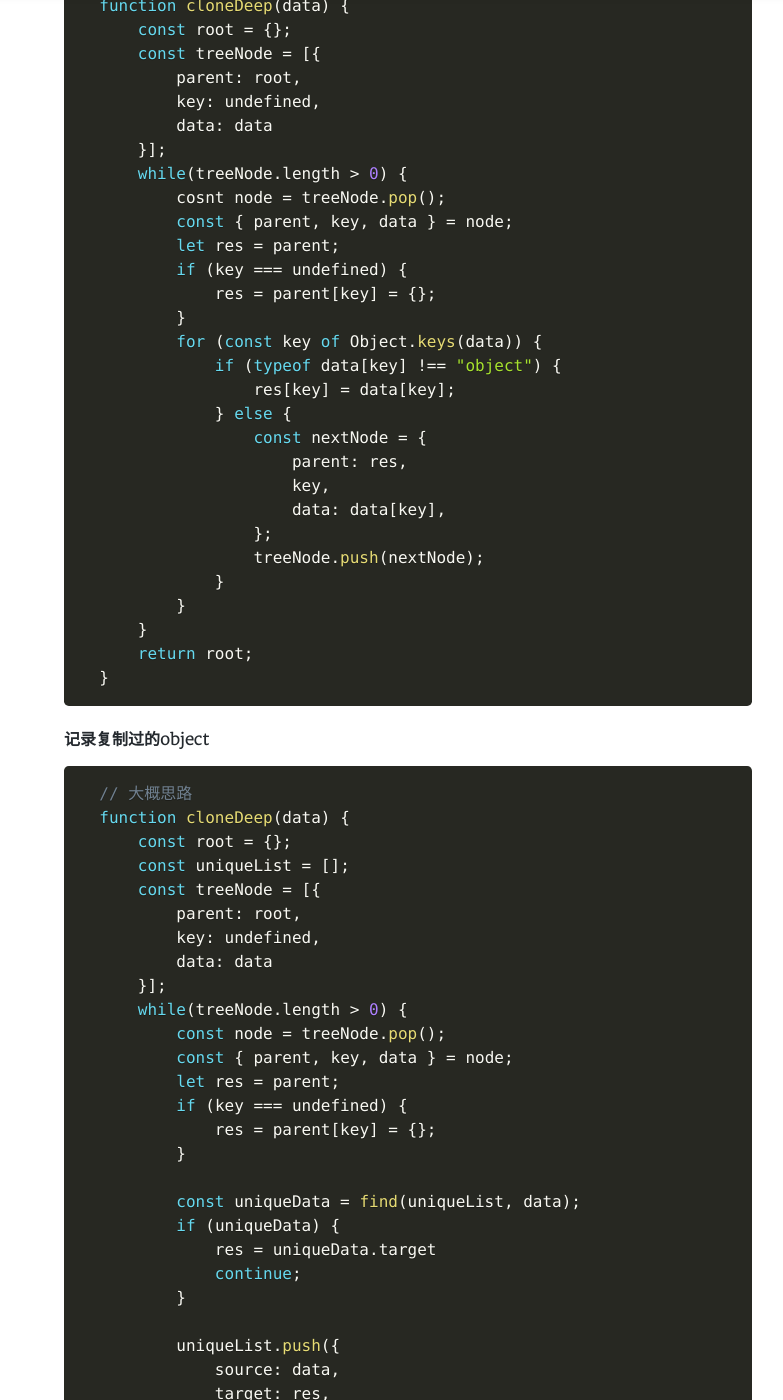
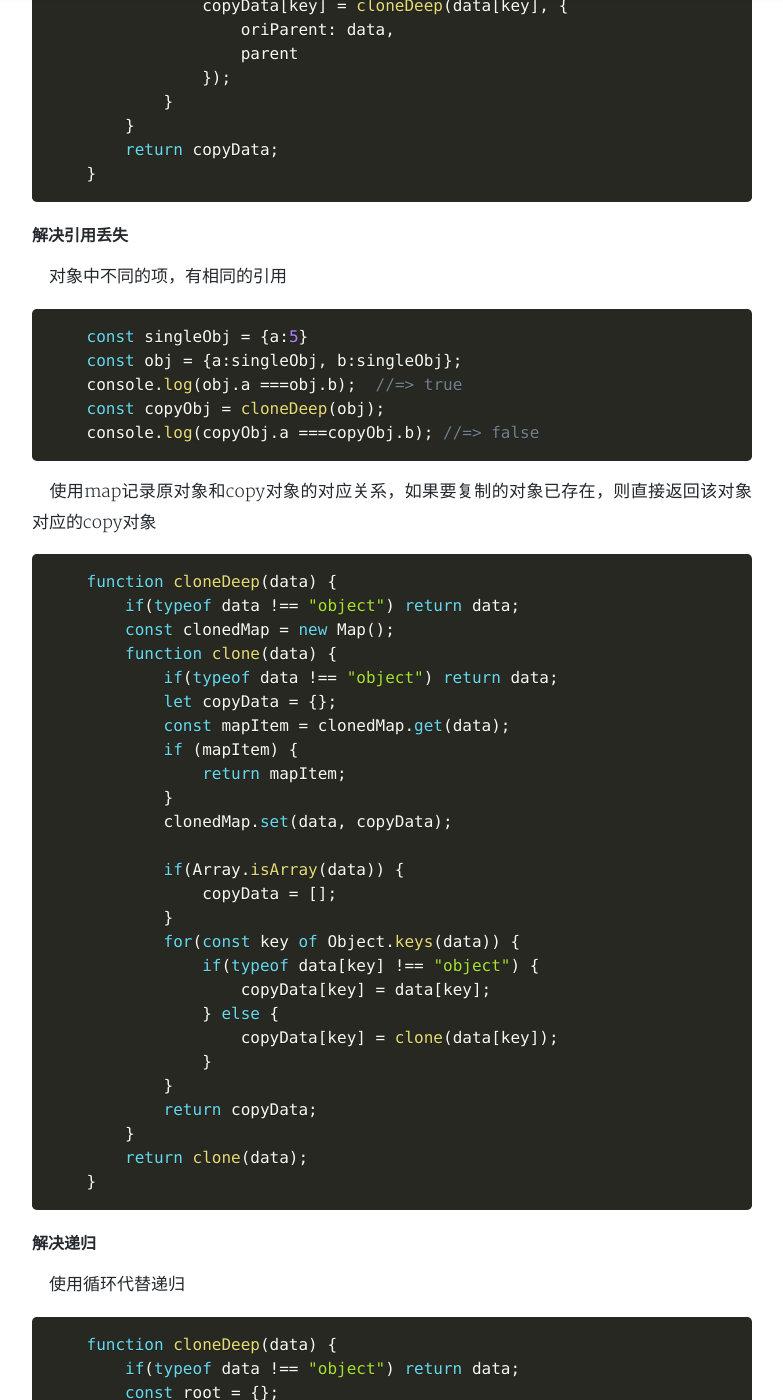
Before and after one commit to ZZChaser/ZZChaser.github.io, a Jekyll site: the page built from _posts/2020-02-28-js-cloneDeep.md, in a window 1280 px wide and 1400 px high, scrolled down 2471 px. Shown: the whole window, without its empty margins (248-1031 px from the left). Built offline with Jekyll 4.4.1, drawn with Linux system fonts in a browser that asks for light colours; nearby versions of some CDN libraries; a style sheet for code colours, icons or effects is not loaded; some of the changed text lies outside the part shown.

Commit message:
modify cloneDeep

````diff
--- a/_posts/2020-02-28-js-cloneDeep.md
+++ b/_posts/2020-02-28-js-cloneDeep.md
@@ -12,9 +12,19 @@
 ### 浅拷贝与深拷贝
 * 浅拷贝：js的数据类型中分为值类型和引用类型，浅拷贝在复制引用类型的时候只复制一层，拷贝地址，指向了同一份数据。
 * 深拷贝：深拷贝是进行无限层次的拷贝
-#### 简单示例：
+
+#### 说明示例
+```javascript
+    const oriObj = {a:{a1:2}};
+    const shallowObj = cloneShallow(oriObj);  // 浅拷贝
+    const deepObj = cloneDeep(oriObj);      //深拷贝
+    console.log(oriObj.a === shallowObj.a); // => true
+    console.log(oriObj.a === deepObj.a); // => false
+```
+### 浅拷贝
 ```javascript
     function cloneShallow(data) {
+        if(typeof data !== "object") return data;
         let copyData = {};
         if(Array.isArray(data)) {
             copyData = [];
@@ -27,143 +37,157 @@
         }
         return copyData;
     }
-
+```
+### 深拷贝
+```javascript
     function cloneDeep(data) {
-        if (typeof data !== "object") {
-            return data;
-        }
+        if(typeof data !== "object") return data;
         let copyData = {};
         if(Array.isArray(data)) {
             copyData = [];
         }
         for(const key of Object.keys(data)) {
-            if(typeof data[key] !== "object") {
-                return data[key];
-            } else {
-                return cloneDeep(data[key]);
+            if (typeof data[key] !== "object") {
+                copyData[key] = cloneDeep(data[key]);
+            }else {
+                copyData[key] = data[key];
             }
         }
+        return copyData;
     }
 ```
-### 深拷贝中的问题
-* 数据类型判断不精确
-* 数据层次多容易栈溢出
-* 循环引用问题
-#### 添加数据类型的判断
+&emsp;深拷贝中潜在的问题
+* 循环引用导致爆栈
+* 引用丢失
+* 递归层次过深还有爆栈可能
+
+#### 解决循环引用
+&emsp;对象中的一个子项与该对象或者该对象的父级的引用相同，说明存在循环引用
+```javascript
+    const obj = {};
+    obj.a = obj;
+```
+&emsp;使用循环检测，如果父级中已有该对象，则直接返回
+```javascript
+    function cloneDeep(data, parent = null) {
+        if(typeof data !== "object") return data;
+        let copyData = {};
+        while(parent) {
+            if (parent.oriParent === data) {
+                return parent.oriParent;
+            }
+            parent = parent.parent
+        }
+         if(Array.isArray(data)) {
+            copyData = [];
+        }
+        for(const key of Object.keys(data)) {
+            if(typeof data[key] !== "object") {
+                copyData[key] = data[key];
+            } else {
+                copyData[key] = cloneDeep(data[key], {
+                    oriParent: data,
+                    parent
+                });
+            }
+        }
+        return copyData;
+    }
+```
+#### 解决引用丢失
+&emsp;对象中不同的项，有相同的引用
+```javascript
+    const singleObj = {a:5}
+    const obj = {a:singleObj, b:singleObj};
+    console.log(obj.a ===obj.b);  //=> true
+    const copyObj = cloneDeep(obj);
+    console.log(copyObj.a ===copyObj.b); //=> false
+```
+&emsp;使用map记录原对象和copy对象的对应关系，如果要复制的对象已存在，则直接返回该对象对应的copy对象
 ```javascript
     function cloneDeep(data) {
-        // 判断基础类型，除了null
-        if (typeof data !== "object") {
-            return data;
+        if(typeof data !== "object") return data;
+        const clonedMap = new Map();
+        function clone(data) {
+            if(typeof data !== "object") return data;
+            let copyData = {};
+            const mapItem = clonedMap.get(data);
+            if (mapItem) {
+                return mapItem;
+            }
+            clonedMap.set(data, copyData);
+
+            if(Array.isArray(data)) {
+                copyData = [];
+            }
+            for(const key of Object.keys(data)) {
+                if(typeof data[key] !== "object") {
+                    copyData[key] = data[key];
+                } else {
+                    copyData[key] = clone(data[key]);
+                }
+            }
+            return copyData;
         }
-        // 单独处理null
-        if (data === null) {
-            return data;
-        }
-
-        let copyData = {};
-
-        // 处理Set
-        if (Object.prototype.toString.call(data) === "[object Set]") {
-            return new Set([...data]);
-        }
-        // Map Function
-
-        // 判断数组
-        if(Array.isArray(data)) {
-            copyData = [];
-        }
-        //
-        for(const key of Object.keys(data)) {
-            if(typeof data[key] !== "object") {
-                return data[key];
-            } else {
-                return cloneDeep(data[key]);
-            }
-        }
+        return clone(data);
     }
 ```
-#### 使用循环代替递归
+#### 解决递归
+&emsp;使用循环代替递归
 ```javascript
-    // 大概思路
     function cloneDeep(data) {
+        if(typeof data !== "object") return data;
         const root = {};
-        const treeNode = [{
+        const tree = [{
             parent: root,
-            key: undefined,
-            data: data
+            key: '',
+            data
         }];
-        while(treeNode.length > 0) {
-            cosnt node = treeNode.pop();
-            const { parent, key, data } = node;
+        while (tree.length > 0) {
+            const item = tree.pop();
+            const { parent, key, data } = item;
             let res = parent;
-            if (key === undefined) {
+            if (key) {
                 res = parent[key] = {};
             }
             for (const key of Object.keys(data)) {
-                if (typeof data[key] !== "object") {
-                    res[key] = data[key];
-                } else {
-                    const nextNode = {
+                const dataItem = data[key];
+                if (typeof dataItem === "object") {
+                    const node = {
                         parent: res,
                         key,
-                        data: data[key],
-                    };
-                    treeNode.push(nextNode);
+                        data: dataItem
+                    }
+                    tree.push(node);
+                } else {
+                    res[key] = dataItem;
                 }
             }
         }
         return root;
     }
+
 ```
-#### 记录复制过的object
+### 说明
+&emsp;以上示例只是说明深拷贝中的这些典型问题，忽略了类型的具体判断和不同的处理
+### 其它
+#### 最简单的深拷贝
 ```javascript
-    // 大概思路
     function cloneDeep(data) {
-        const root = {};
-        const uniqueList = [];
-        const treeNode = [{
-            parent: root,
-            key: undefined,
-            data: data
-        }];
-        while(treeNode.length > 0) {
-            const node = treeNode.pop();
-            const { parent, key, data } = node;
-            let res = parent;
-            if (key === undefined) {
-                res = parent[key] = {};
-            }
-
-            const uniqueData = find(uniqueList, data);
-            if (uniqueData) {
-                res = uniqueData.target
-                continue;
-            }
-
-            uniqueList.push({
-                source: data,
-                target: res,
-            });
-
-            for (const key of Object.keys(data)) {
-                if (typeof data[key] !== "object") {
-                    res[key] = data[key];
-                } else {
-                    const nextNode = {
-                        parent: res,
-                        key,
-                        data: data[key],
-                    };
-                    treeNode.push(nextNode);
-                }
-            }
-        }
-        return root;
+        return JSON.parse(JSON.stringify(data))
     }
 ```
-### 其它
-* JSON.parse(JSON.stringify())
-* copy function eval(fun.toString())
+该方法存在以下问题存在的问题
+* 当data中存在function，RegExp，Map，Set等数据格式不会正确拷贝
+* 当存在循环引用时会出错
+#### 深拷贝一个函数
+```javascript
+    function sayName(name) {
+        console.log(`name is ${name}`);
+    }
+    const copySayName = eval(`(${sayName.toString()})`);
+    copySayName('ok')  //=> "name is ok"
+```
 ### 参考
 * <a style='color:#0A497B' href='https://segmentfault.com/a/1190000016672263' target='_blank'>深拷贝的终极探索</a>
+* <a style='color:#0A497B' href='https://zhuanlan.zhihu.com/p/23251162' target='_blank'>Javascript之深拷贝</a>
````
